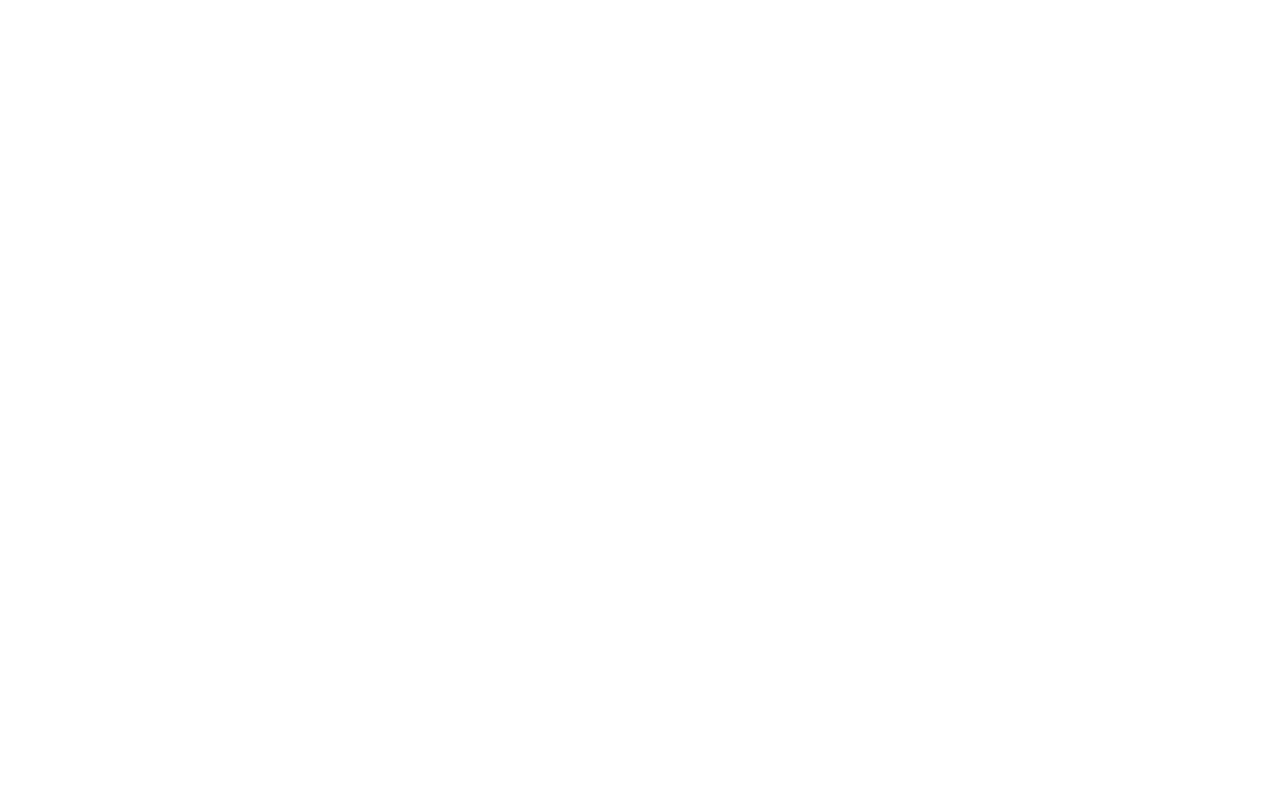
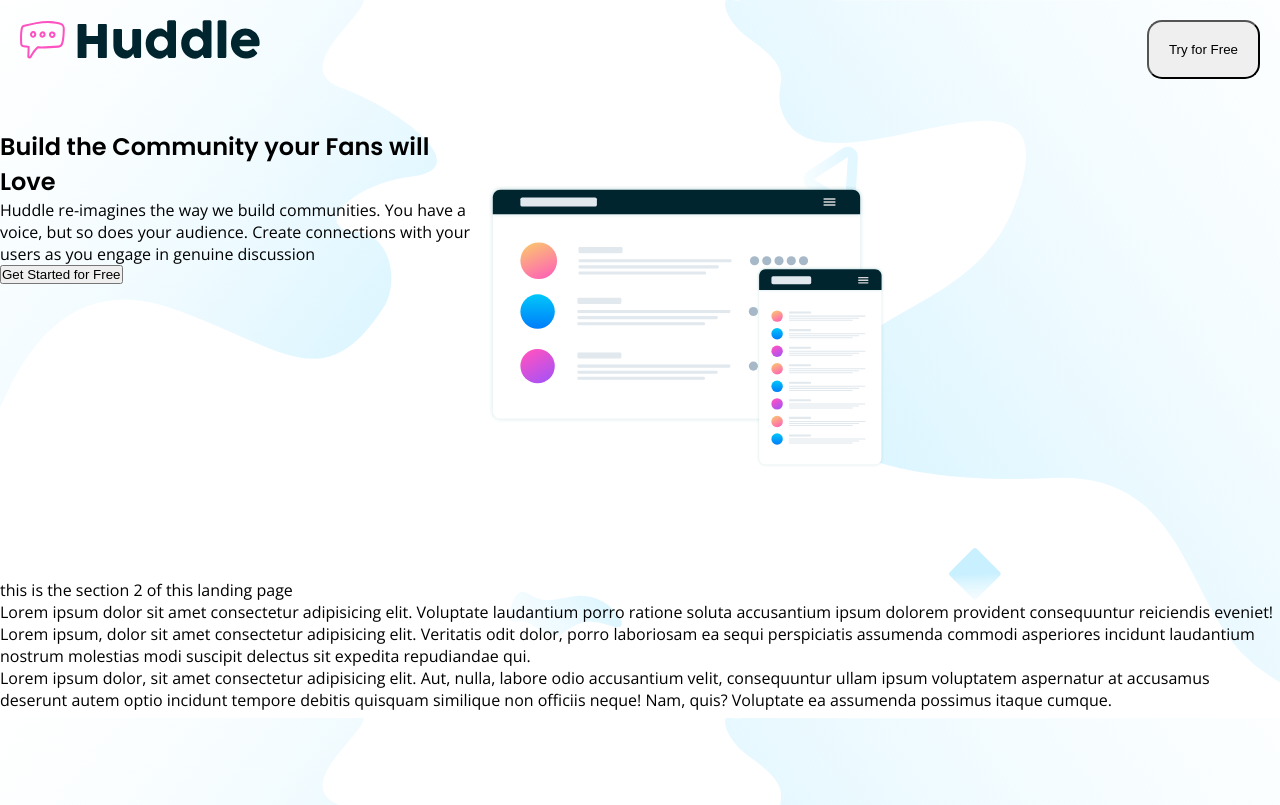
Before and after one commit to ohisohio/Huddlepage, a plain HTML site: page index.html in a window 1280 px wide. Shown: the top 805 px of the page. Drawn offline with nearby package versions, Linux system fonts and the light colour scheme.

Commit message:
Design Update

```diff
--- a/index.html
+++ b/index.html
@@ -16,13 +16,30 @@
 <link href="https://fonts.googleapis.com/css2?family=Open+Sans:wght@400;700&display=swap" rel="stylesheet">
 </head>
 <body>
-    <header></header>
+    <header> <div class="logo"> <img src="images/logo.svg" alt="huddle"></div>
+            <div class="btnright"><button id="topbtn">Try for Free</button></div></header>
     <main>
-        <section class="sectionone"></section>
-        <section class="sectiontwo"></section>
-        <section class="sectionthree"></section>
-        <section class="sectionfour"></section>
-        <section class="sectionfive"></section>
+        <section class="sectionone">
+
+           <div class="divcontain">
+            <div class="stnoneone"><h1>Build the Community your Fans will Love</h1>
+            <p>Huddle re-imagines the way we build communities. You have a voice, but so does your audience. Create connections with your users as you engage in genuine discussion</p>
+            <button>Get Started for Free</button>
+            </div>
+            <div class="stnoneimg"><img src="images/illustration-mockups.svg" alt="illustration" width="50%"></div>
+           </div>
+        </section>
+
+
+
+
+
+
+
+        <section class="sectiontwo"><p>this is the section 2 of this landing page</p></section>
+        <section class="sectionthree"><p>Lorem ipsum dolor sit amet consectetur adipisicing elit. Voluptate laudantium porro ratione soluta accusantium ipsum dolorem provident consequuntur reiciendis eveniet!</p></section>
+        <section class="sectionfour"><p>Lorem ipsum, dolor sit amet consectetur adipisicing elit. Veritatis odit dolor, porro laboriosam ea sequi perspiciatis assumenda commodi asperiores incidunt laudantium nostrum molestias modi suscipit delectus sit expedita repudiandae qui.</p></section>
+        <section class="sectionfive"><p>Lorem ipsum dolor, sit amet consectetur adipisicing elit. Aut, nulla, labore odio accusantium velit, consequuntur ullam ipsum voluptatem aspernatur at accusamus deserunt autem optio incidunt tempore debitis quisquam similique non officiis neque! Nam, quis? Voluptate ea assumenda possimus itaque cumque.</p></section>
     </main>
     <footer></footer>
 </body>
--- a/style.css
+++ b/style.css
@@ -1,21 +1,57 @@
-*{
+* {
   margin: 0;
   padding: 0;
 }
-main{
-    background-color: white;
+body {
+  background-image: url(images/bg-hero-desktop.svg);
+  width: 100%;
+  height: 100vh;
+}
+main {
   height: 300vh;
 }
-footer{
+footer {
   background-color: darkslategray;
   width: 100%;
   height: 50vh;
 }
-h1, h2, h3, h4, h5, h6{
-font-family: 'Poppins', sans-serif;
+h1,
+h2,
+h3,
+h4,
+h5,
+h6 {
+  font-family: "Poppins", sans-serif;
   font-weight: 600;
 }
-p{
-    font-family: 'Open Sans', sans-serif;
+p {
+  font-family: "Open Sans", sans-serif;
   font-weight: 400;
 }
+.sectionone {
+  margin: auto;
+}
+
+#topbtn {
+  padding: 10px;
+  border-radius: 15px;
+  padding: 20px;
+}
+.divcontain {
+  display: flex;
+  height: 50vh;
+  margin-top: 50px;
+  margin-bottom: 50px;
+}
+.stnoneone {
+  width: 50%;
+}
+.stnoneimg {
+  width: fit-content;
+  align-content: center;
+}
+header {
+  display: flex;
+  justify-content: space-between;
+  margin: 20px 20px;
+}
```
Also changed, not shown: 1 other file. Lines whose indentation alone changed are shown as unchanged.
